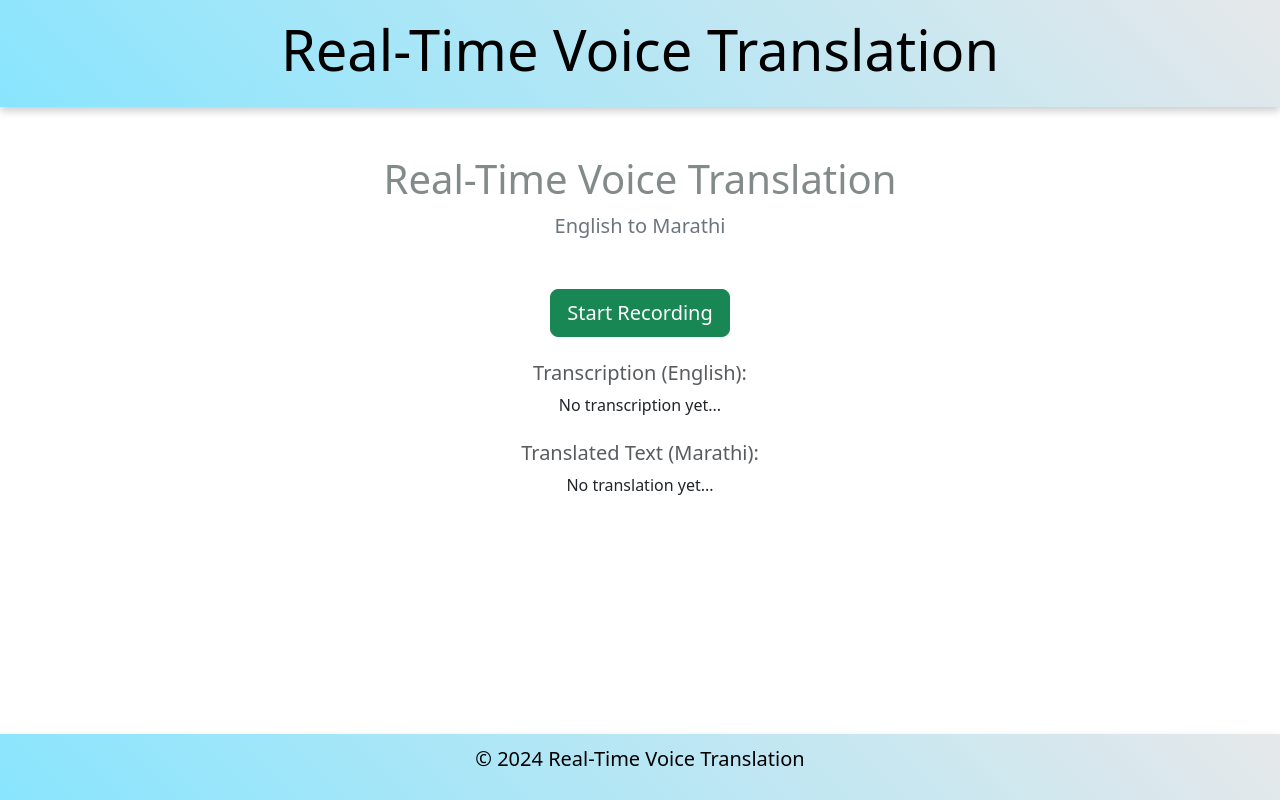
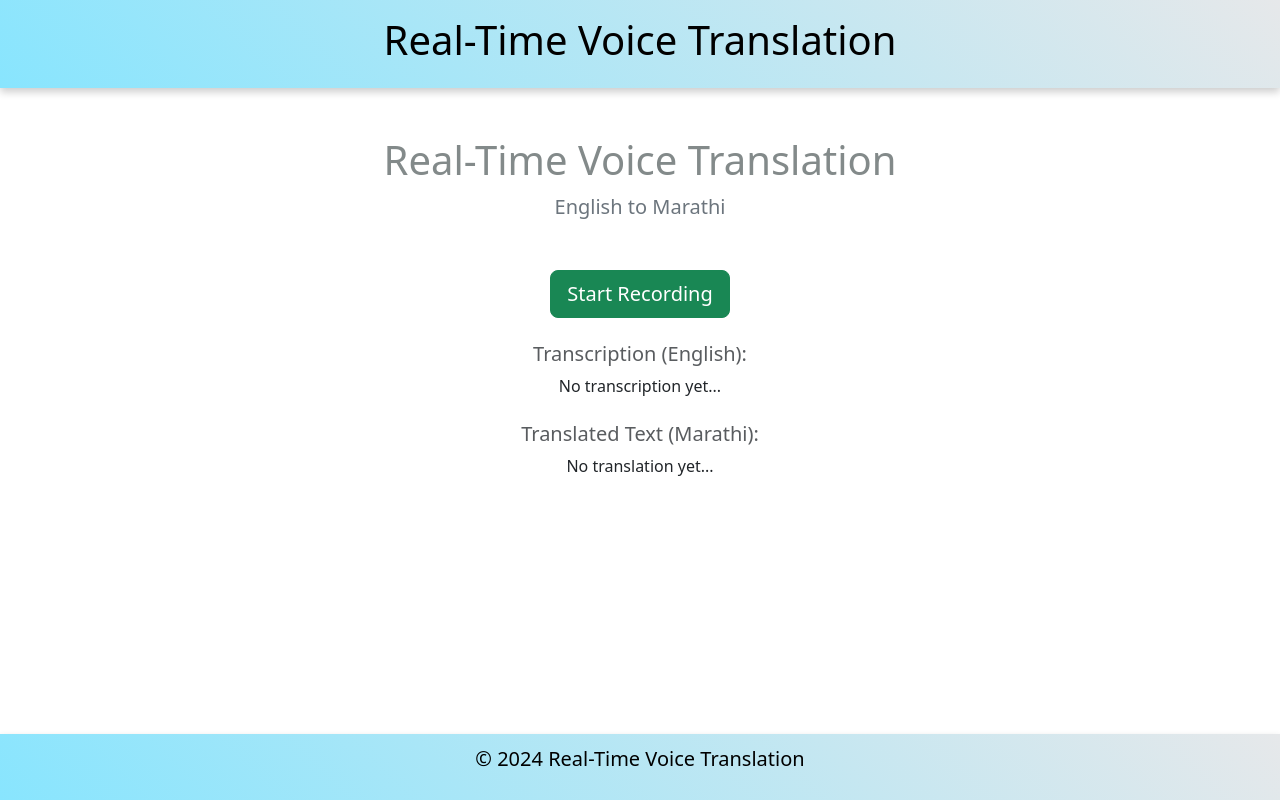
Before and after one commit to Anuraj4/BE-Project, a React (Create React App) app in the folder RealTimeVoiceTranslation/frontend/: page / in a window 1280 px wide. Built offline with nearby package versions, Linux system fonts and the light colour scheme; no server answers; the HTML template or start-up script is replaced by a standard one.

Commit message:
Changing the font weight

```diff
--- a/RealTimeVoiceTranslation/frontend/src/components/Header.js
+++ b/RealTimeVoiceTranslation/frontend/src/components/Header.js
@@ -4,7 +4,7 @@ const Header = () => {
   return (
     <header className='gradient-bg py-3'>
       <div className='container text-center'>
-        <h1 className='text-black display-4'>Real-Time Voice Translation</h1>
+        <h1 className='text-black custom-bold'>Real-Time Voice Translation</h1>
       </div>
     </header>
   );
```
